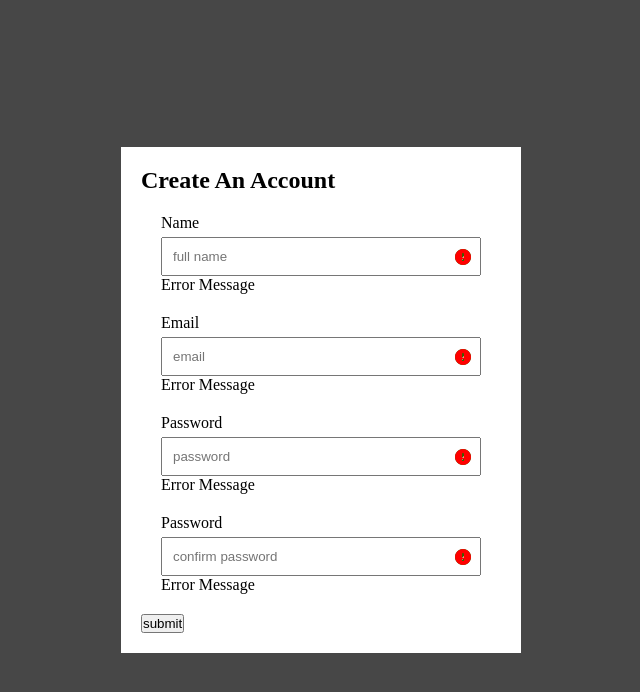
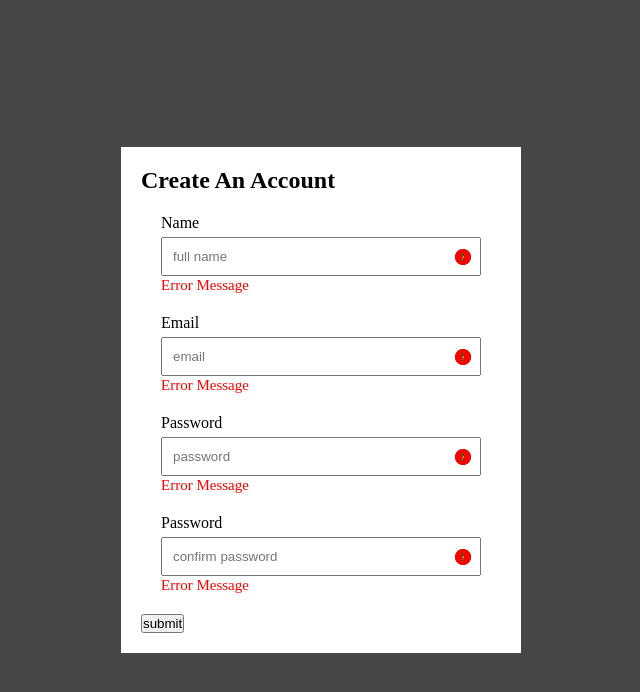
Before and after one commit to BaeBischops/js_form_validation, a plain HTML site: page index.html in a window 1280 px wide. Shown: the whole page, without its empty margins (319-959 px from the left). Drawn offline with Linux system fonts and the light colour scheme.

Commit message:
updating the repo

```diff
--- a/style.css
+++ b/style.css
@@ -44,3 +44,8 @@ body {
     right: 10px;
     top: 35px;
 }
+
+.input_group span {
+    font-size: 15px;
+    color: #ff0000;
+}
```
